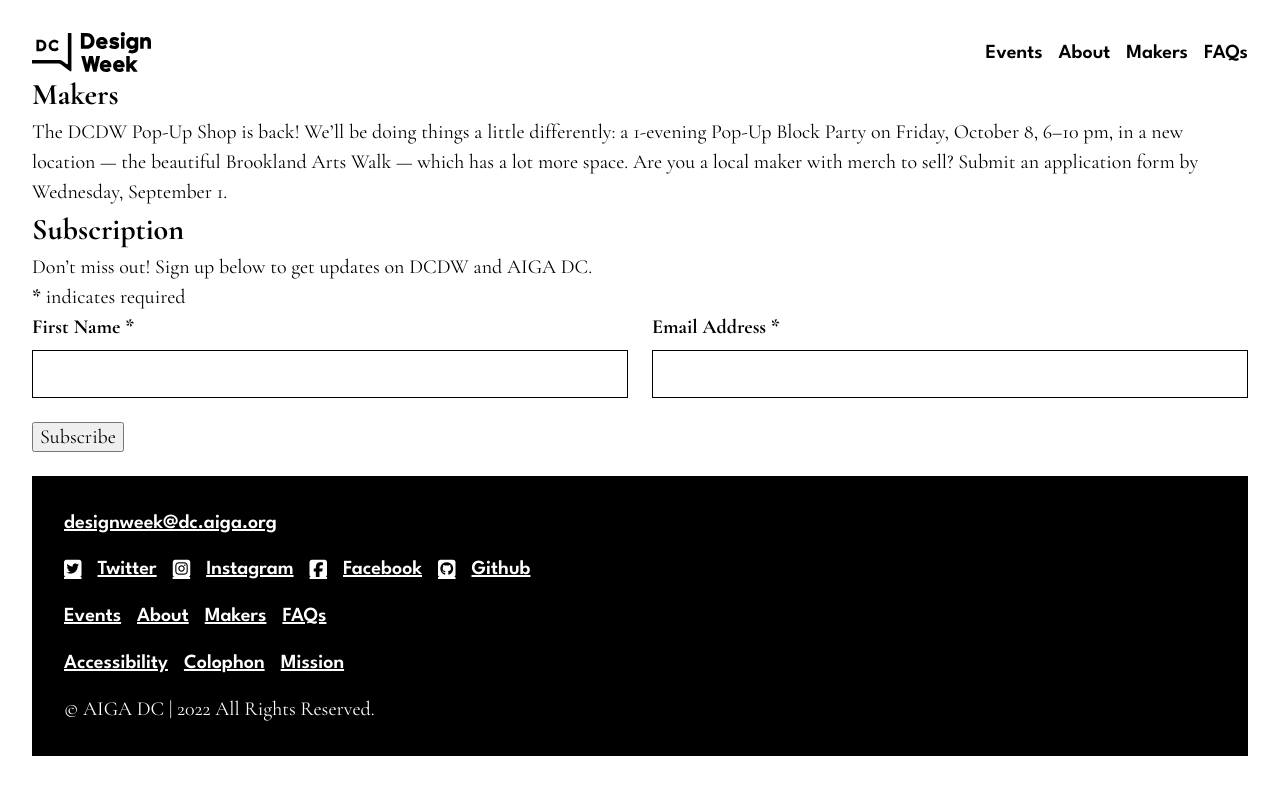
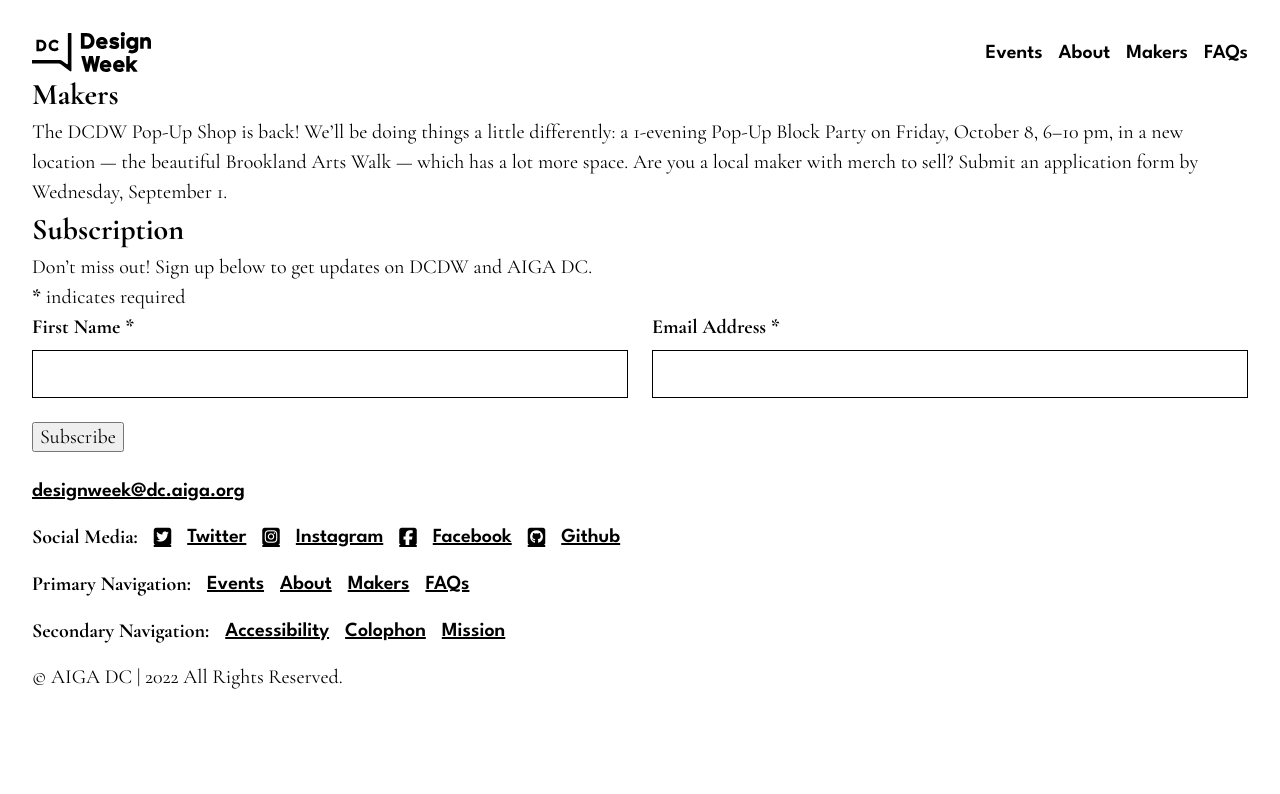
Before and after one commit to AIGAdc/dcdesignweek.org-11ty, an Eleventy site: page source/pages/makers.md in a window 1280 px wide. Built offline with nearby package versions, Linux system fonts and the light colour scheme; Eleventy itself is replaced by a stand-in of ours; files that its build step writes are made by us from their sources; a script that the page names is missing; a web font is replaced by a local one.

Commit message:
add headers to footer links

```diff
--- a/source/_includes/partials/block/site-footer.html
+++ b/source/_includes/partials/block/site-footer.html
@@ -3,24 +3,30 @@
 	SCSS: _footer.scss
 -->
 
-<footer class="[ mambo-footer ] [ background-color-black color-white ] [ grid-flow ] [ padding-32 ]">
+<footer class="[ mambo-footer ][ grid-flow ]">
 	{% for content in settings.footerContact %}
-
 	<a aria-label="{{ content.contactARIA }}" class="anchor" href="{{ content.contactURL }}" rel="noopener nofollow"
 		target="_blank">
 		{{ content.contactTitle | safe }}
 	</a>
 	{% endfor %}
-	<ul class="[ links ] [ flex-flow flex-flow-row flex-flow-center ]">
+	<ul class="[ links ][ flex-flow flex-flow-row flex-flow-center ]">
+		<h4>
+			Social Media:
+		</h4>
 		{% for link in settings.footerSocialLinks %}
 		<li class="link">
-			<a aria-label="{{ link.Title }}" class="anchor [ flex-flow flex-flow-row flex-flow-center ]" href="{{ link.URL }}" rel="noopener nofollow" target="_blank">
+			<a aria-label="{{ link.Title }}" class="anchor [ flex-flow flex-flow-row flex-flow-center ]"
+				href="{{ link.URL }}" rel="noopener nofollow" target="_blank">
 				{{ link.Icon | safe }} {{ link.Title | safe }}
 			</a>
 		</li>
 		{% endfor %}
 	</ul>
 	<ul class="[ links ] [ flex-flow flex-flow-row flex-flow-center ]">
+		<h4>
+			Primary Navigation:
+		</h4>
 		{% for link in settings.primaryNavLinks %}
 		<li class="link">
 			<a aria-label="{{ link.Title }}" class="anchor" href="{{ link.URL }}" rel="noopener nofollow"
@@ -30,7 +36,10 @@
 		</li>
 		{% endfor %}
 	</ul>
-	<ul class="[ links ] [ flex-flow flex-flow-row flex-flow-center ]">
+	<ul class="[ links ][ flex-flow flex-flow-row flex-flow-center ]">
+		<h4>
+			Secondary Navigation:
+		</h4>
 		{% for link in settings.secondaryNavLinks %}
 		<li class="link">
 			<a aria-label="{{ link.Title }}" class="anchor" href="{{ link.URL }}" rel="noopener nofollow"
```
